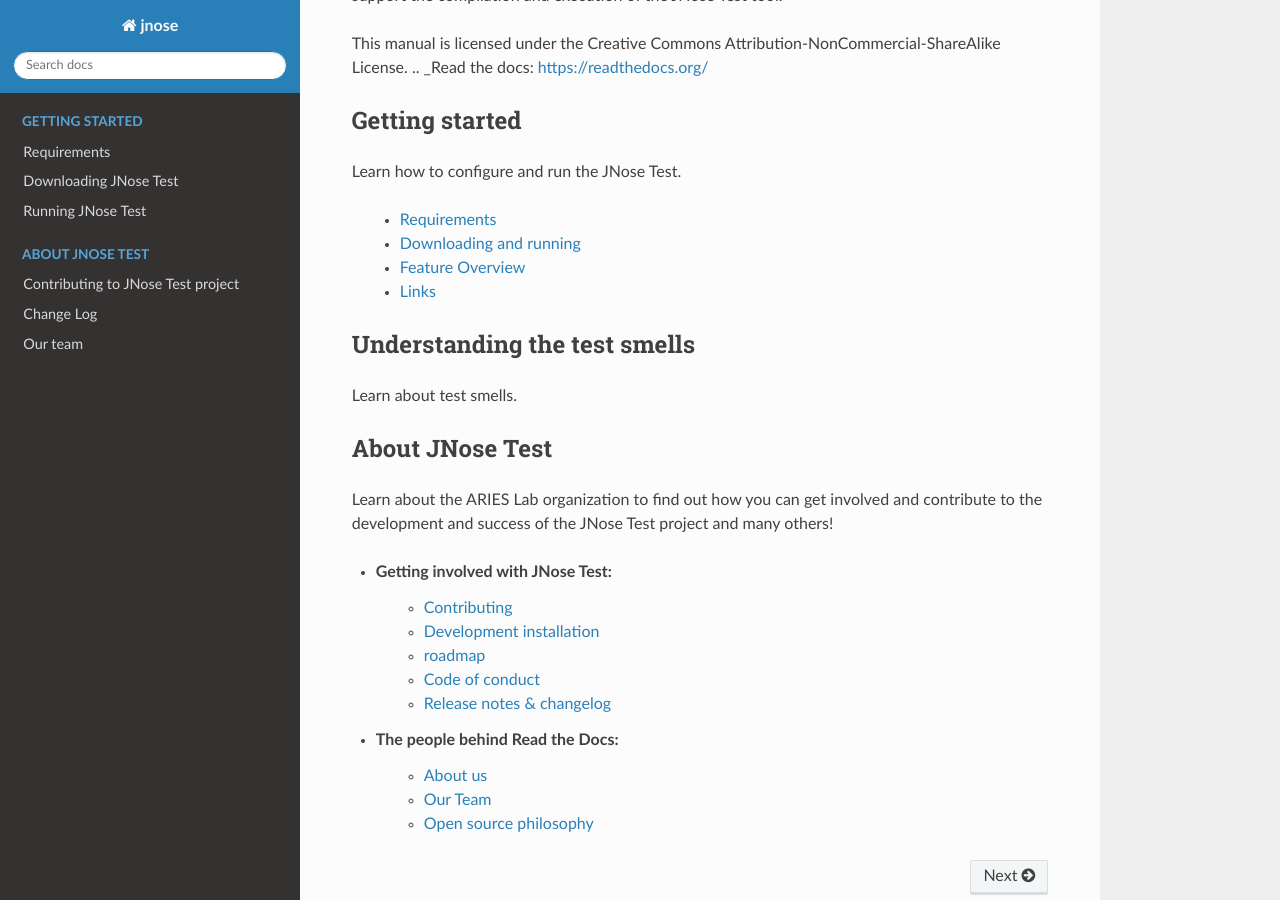
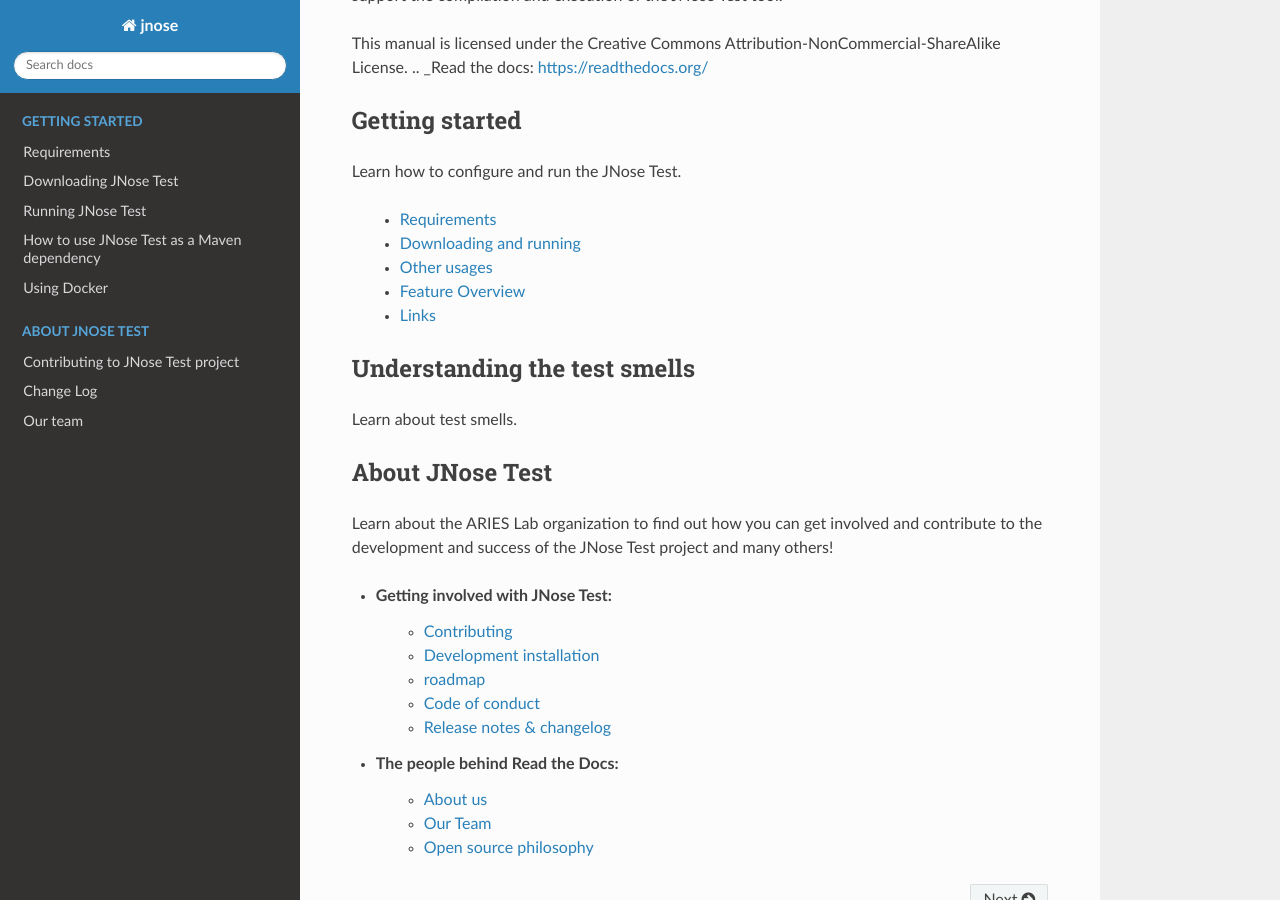
Before and after one commit to arieslab/jnose, a Sphinx documentation site: the page built from docs/source/index.rst, in a window 1280 px wide and 900 px high, scrolled down 464 px. Built offline with Sphinx 7.4.7 and the Read the Docs theme 2.0.0, drawn with Linux system fonts in a browser that asks for light colours.

Commit message:
Update index.rst

```diff
--- a/docs/source/index.rst
+++ b/docs/source/index.rst
@@ -21,6 +21,7 @@
 
    * :doc:`Requirements </requirements>`
    * :doc:`Downloading and running </downloading-and-running>`
+   * :doc:`Other usages </usage>`
    * :doc:`Feature Overview </features-overview>`
    * :doc:`Links </links>`
 
```
Also changed, not shown: other parts of docs/source/index.rst (+1 -0 lines).
